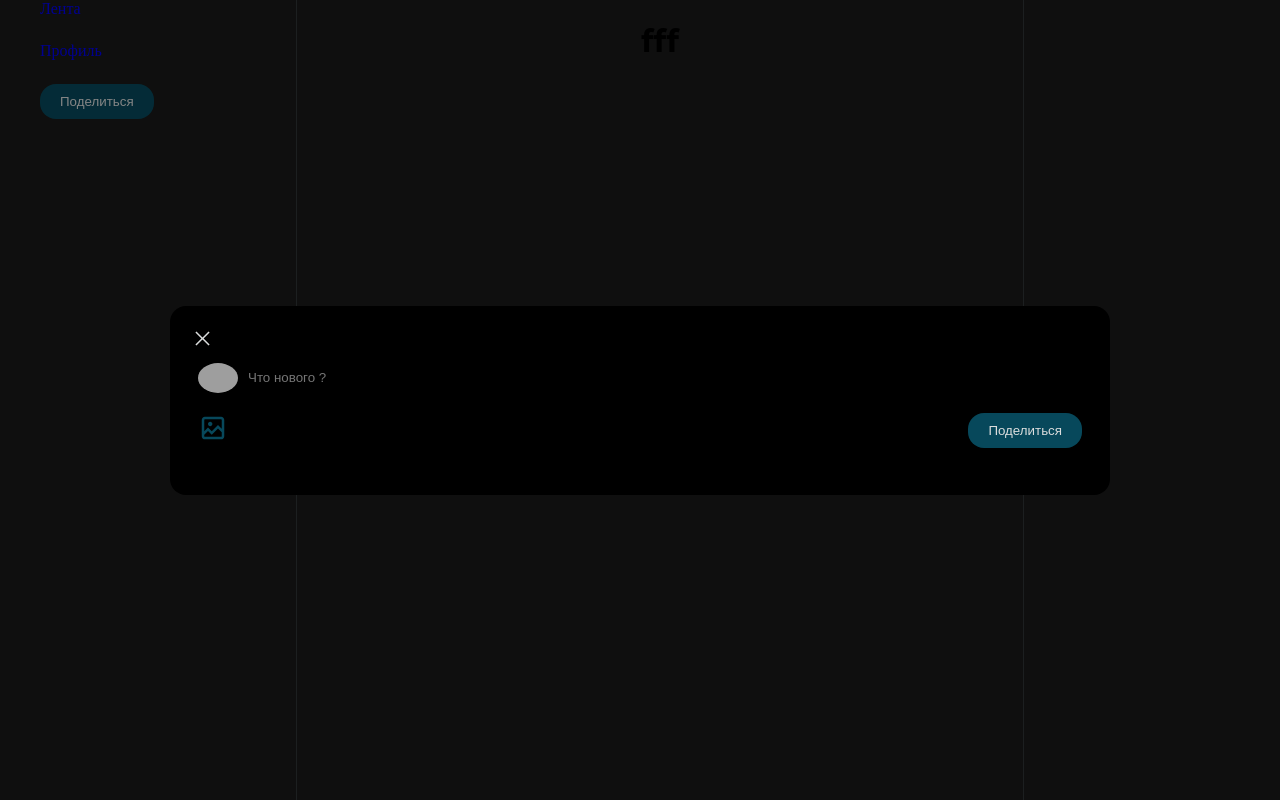
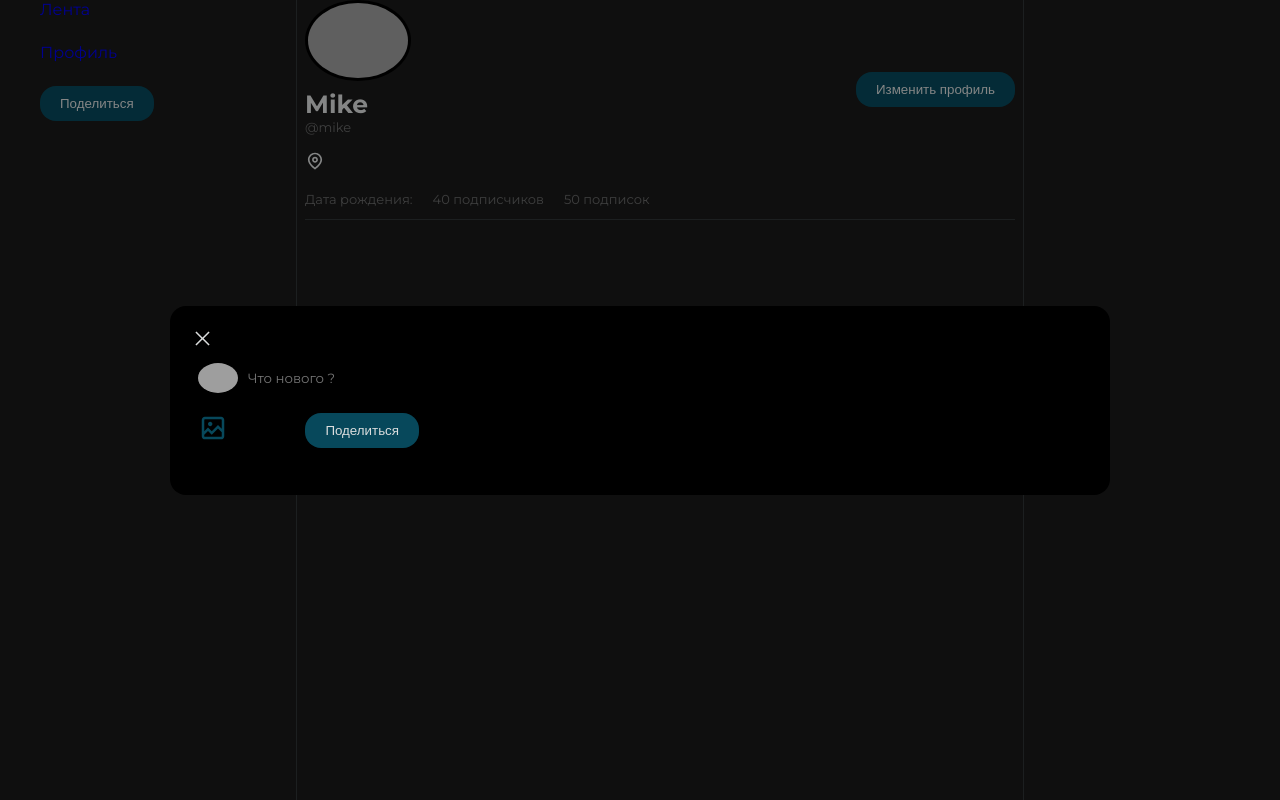
Before and after one commit to laimix99/chatweet, a Nuxt app: page /Profile in a window 1280 px wide. Both pictures are taken after a click on the button "Поделиться". Built offline with nearby package versions, Linux system fonts and the light colour scheme; grey boxes are pictures that could not be loaded.

Commit message:
add UserProfile

```diff
--- a/app.vue
+++ b/app.vue
@@ -15,7 +15,7 @@ const storeMain = useStoreMain()
         @close="storeMain.showModal = false"
         />
     </div>
-    <div class="flex-grow  w-3-5 content">
+    <div class="flex-grow w-3-5 content">
       <NuxtPage />
     </div>
     <div class="w-1/5">
@@ -41,8 +41,9 @@ body,
 .br {
   outline: 1px solid red;
 }
-h1, h2, span, p {
+h1, h2, span, p, a, input, textarea {
   font-family: 'Montserrat', sans-serif;
+  margin: 0;
 }
 .content {
   border-right: 1px solid #2f3335 ;
--- a/components/BaseImg.vue
+++ b/components/BaseImg.vue
@@ -9,5 +9,13 @@ const props = defineProps({
   <div class="flex">
     <img v-if="view === 'post'" :src="props.src" class="rounded-8px max-h-400px max-w-500px"/>
     <img v-if="view === 'avatar'" class="rounded-1/2 w-40px" :src="props.src" alt="">
+    <img v-if="view === 'profile'" class="rounded-1/2 w-100px profile" :src="props.src" alt="">
   </div>
 </template>
+
+<style scoped>
+  .profile {
+    border: 3px solid black;
+
+  }
+</style>
--- a/components/BaseModal.vue
+++ b/components/BaseModal.vue
@@ -4,7 +4,7 @@ const emit = defineEmits(['close'])
 
 <template>
   <div class="flex flex-col min-h-screen w-full top-0 left-0 w-100vw z-999 modal items-center justify-center absolute ">
-    <div class=" bg-black rounded-16px w-full max-w-900px p-5 items-center justify-center">
+    <div class=" bg-black flex flex-col rounded-16px w-full max-w-900px p-5 items-start">
       <MySvg icon="close" @click="emit('close')"/>
       <Share
         color="black"
--- /dev/null
+++ b/components/ModalEdit.vue
@@ -0,0 +1,101 @@
+<script setup>
+const emit = defineEmits(['close'])
+const storeMain = useStoreMain()
+
+const state = reactive({
+  name: '',
+  description: '',
+  location: '',
+  webSite: '',
+  date: '',
+})
+
+const changeProfile = () => {
+  const userInfo = {
+    name: state.name,
+    description: state.description,
+    location: state.location,
+    webSite: state.webSite,
+    date: state.date,
+  }
+  console.log(userInfo);
+  storeMain.changeProfile(userInfo)
+  storeMain.showEdit = false
+}
+
+</script>
+
+<template>
+  <div class="flex flex-col min-h-screen w-full top-0 left-0 w-100vw z-999 modal items-center justify-center absolute ">
+    <div class=" bg-black flex flex-col rounded-16px w-full max-w-600px p-5 items-start ">
+      <div class="flex flex-row w-full items-center justify-between">
+        <div class="flex flex-row gap-3 items-center">
+          <MySvg icon="close" @click="emit('close')"/>
+          <h1 class="text-hex-dbdddd text-20px">Изменить профиль</h1>
+        </div>
+        <MyButton @click="changeProfile">Сохранить</MyButton>
+      </div>
+      <div class="flex flex-col w-full gap-4 items-start">
+        <BaseImg
+          view="profile"
+          :src="storeMain.authorDefault.avatarUrl"
+        />
+        <input
+          v-model="state.name"
+          class="bg-black rounded-5px h-30px text-hex-dbdddd w-full p-5 text-20px box-border"
+          :placeholder="storeMain.authorDefault.name"
+          type="text"
+        >
+        <textarea
+          v-model="state.description"
+          class="bg-black rounded-5px h-80px text-hex-dbdddd text-left w-full pl-3 text-20px box-border"
+          placeholder="О себе"
+        />
+        <input
+          v-model="state.location"
+          class="bg-black rounded-5px h-30px text-hex-dbdddd w-full p-5 text-20px box-border"
+          placeholder="Местоположение"
+          type="text"
+        >
+        <input
+          v-model="state.webSite"
+          class="bg-black rounded-5px h-30px text-hex-dbdddd w-full p-5 text-20px box-border"
+          placeholder="Веб сайт"
+          type="text"
+        >
+        <input
+          v-model="state.date"
+          class="bg-black rounded-5px h-30px text-hex-dbdddd w-full p-5 text-20px box-border"
+          type="date"
+
+        >
+      </div>
+    </div>
+  </div>
+</template>
+
+<style scoped>
+  input {
+    outline: 1px solid gray;
+  }
+  input:focus {
+    outline: 3px solid #07485B;
+  }
+  textarea {
+    resize: none;
+    /* outline: 1px solid gray; */
+  }
+  textarea:focus {
+    outline: 3px solid #07485B;
+  }
+  input[type="date"] {
+
+  }
+  ::-webkit-calendar-picker-indicator {
+    background-color: #07485B;
+    padding: 5px;
+    border-radius: 5px;
+
+    /* opacity: 0; */
+  }
+</style>
--- a/components/MyButton.vue
+++ b/components/MyButton.vue
@@ -1,5 +1,5 @@
 <template>
-   <button class="bg-hex-07485B rounded-16px text-hex-dbdddd py-10px px-20px">
+   <button class="bg-hex-07485B rounded-16px text-hex-dbdddd py-10px px-20px whitespace-nowrap hover:bg-hex-073644 ">
       <slot/>
     </button>
 </template>
@@ -7,5 +7,7 @@
 <style scoped >
   button {
     border: none;
+    /* background: #073644; */
   }
+
 </style>
--- a/components/MySvg.vue
+++ b/components/MySvg.vue
@@ -16,6 +16,7 @@ const props = defineProps({
     </svg>
     <svg v-if="props.icon === 'add'" width="30" fill="#07485B" height="30" viewBox="0 0 24 24" aria-hidden="true" class="r-yyyyoo r-dnmrzs r-bnwqim r-lrvibr r-4qtqp9 r-z80fyv r-1plcrui r-19wmn03" style="color: rgb(29, 155, 240);"><g><path d="M3 5.5C3 4.119 4.119 3 5.5 3h13C19.881 3 21 4.119 21 5.5v13c0 1.381-1.119 2.5-2.5 2.5h-13C4.119 21 3 19.881 3 18.5v-13zM5.5 5c-.276 0-.5.224-.5.5v9.086l3-3 3 3 5-5 3 3V5.5c0-.276-.224-.5-.5-.5h-13zM19 15.414l-3-3-5 5-3-3-3 3V18.5c0 .276.224.5.5.5h13c.276 0 .5-.224.5-.5v-3.086zM9.75 7C8.784 7 8 7.784 8 8.75s.784 1.75 1.75 1.75 1.75-.784 1.75-1.75S10.716 7 9.75 7z"></path></g></svg>
     <svg v-if="props.icon === 'send'" class="send" width="30" height="30" viewBox="0 0 48 48" xmlns="http://www.w3.org/2000/svg"><path d="M6 40V8l38 16Zm3-4.65L36.2 24 9 12.5v8.4L21.1 24 9 27Zm0 0V12.5 27Z"/></svg>
+    <svg v-if="props.icon === 'location'" width="20" height="20" fill="#dbdddd" viewBox="0 0 24 24" aria-hidden="true" class="r-yyyyoo r-dnmrzs r-bnwqim r-lrvibr r-1bwzh9t r-4qtqp9 r-1xvli5t r-1d4mawv r-1plcrui"><g><path d="M12 7c-1.93 0-3.5 1.57-3.5 3.5S10.07 14 12 14s3.5-1.57 3.5-3.5S13.93 7 12 7zm0 5c-.827 0-1.5-.673-1.5-1.5S11.173 9 12 9s1.5.673 1.5 1.5S12.827 12 12 12zm0-10c-4.687 0-8.5 3.813-8.5 8.5 0 5.967 7.621 11.116 7.945 11.332l.555.37.555-.37c.324-.216 7.945-5.365 7.945-11.332C20.5 5.813 16.687 2 12 2zm0 17.77c-1.665-1.241-6.5-5.196-6.5-9.27C5.5 6.916 8.416 4 12 4s6.5 2.916 6.5 6.5c0 4.073-4.835 8.028-6.5 9.27z"></path></g></svg>
   </div>
 </template>
 
--- a/components/News.vue
+++ b/components/News.vue
@@ -17,7 +17,7 @@
         <h1 class="font-700 text-hex-dbdddd text-15px">{{ post.author.name }}</h1>
         <span class="font-400 text-hex-dbdddd opacity-40">{{ post.author.username }}</span>
       </div>
-      <div class="flex flex-col items-start">
+      <div class="flex flex-col mt-10px gap-3 items-start">
         <h2 class="text-hex-dbdddd text-left text-18px leading-10px">{{ post.text }}</h2>
         <div class="flex flex-row gap-2">
           <BaseImg
--- /dev/null
+++ b/components/UserProfile.vue
@@ -0,0 +1,50 @@
+<script setup>
+  const storeMain = useStoreMain()
+
+</script>
+
+<template>
+  <div class="flex flex-col w-full pb-3 profile items-center">
+   <div class="flex flex-row w-full items-center justify-between">
+      <div class="flex flex-col w-full items-start">
+        <BaseImg
+          view="profile"
+          :src="storeMain.authorDefault.avatarUrl"
+        />
+        <h1 class=" font-700 mt-2 text-hex-dbdddd text-25px">{{ storeMain.authorDefault.name }}</h1>
+        <span class="font-400 text-hex-dbdddd opacity-40 text-13px">{{ storeMain.authorDefault.username }}</span>
+        <p class=" font-700 mt-2 text-hex-dbdddd text-15px" >{{ storeMain.authorDefault.description }}</p>
+        <div
+          class="flex flex-row mt-2 items-center"
+        >
+          <MySvg
+            icon="location"
+          />
+          <p class="font-700 text-hex-dbdddd  text-13px" >{{ storeMain.authorDefault.location }}</p>
+        </div>
+        <a
+          class="mt-2 text-hex-07485B text-14px no-underline hover:underline "
+          :href="storeMain.authorDefault.web_site"
+        >
+          {{ storeMain.authorDefault.web_site }}
+        </a>
+      </div>
+      <MyButton
+        @click="storeMain.showEdit = true"
+      >
+        Изменить профиль
+      </MyButton>
+      <ModalEdit
+        v-if="storeMain.showEdit"
+        @close="storeMain.showEdit = false"
+      />
+    </div>
+    <UserProfileInfo/>
+  </div>
+</template>
+
+<style scoped>
+.profile {
+  border-bottom: 1px solid #2f3335 ;
+}
+</style>
--- /dev/null
+++ b/components/UserProfileInfo.vue
@@ -0,0 +1,11 @@
+<script setup>
+  const storeMain = useStoreMain()
+</script>
+
+<template>
+  <div class="flex flex-row mt-3 text-hex-dbdddd w-full opacity-40 gap-5 items-start">
+    <h1 class="font-400 text-13px">Дата рождения: {{ storeMain.authorDefault.dateOfBirth }}</h1>
+    <span class="cursor-pointer font-400 text-13px hover:underline ">40 подписчиков</span>
+    <span class="cursor-pointer font-400 text-13px hover:underline">50 подписок</span>
+  </div>
+</template>
--- a/composables/useStoreMain.ts
+++ b/composables/useStoreMain.ts
@@ -7,11 +7,25 @@ export const useStoreMain = defineStore('counter', () => {
     username: '@mike',
     name: 'Mike',
     avatarUrl: 'https://img.freepik.com/free-vector/man-shows-gesture-of-a-great-idea_10045-637.jpg?w=2000',
+    dateOfBirth: '',
+    description: '',
+    location: '',
+    web_site: '',
   } as any;
 
   const posts = useStorage('posts', []);
 
   const showModal = ref(false)
+
+  const showEdit = ref(false)
+
+  function changeProfile(prof: any) {
+    // authorDefault.name = prof.name
+    authorDefault.dateOfBirth = prof.date
+    authorDefault.description = prof.description
+    authorDefault.location = prof.location
+    authorDefault.web_site = prof.webSite
+  }
 
   function clearStorege() {
     posts.value = []
@@ -81,6 +95,7 @@ export const useStoreMain = defineStore('counter', () => {
   return {
     posts,
     showModal,
+    showEdit,
     authorDefault,
     postAdd,
     postDelete,
@@ -89,5 +104,6 @@ export const useStoreMain = defineStore('counter', () => {
     commentAdd,
     commentDelete,
     clearStorege,
+    changeProfile,
   };
 });
--- a/pages/Profile.vue
+++ b/pages/Profile.vue
@@ -1,5 +1,8 @@
 <template>
   <div class="flex flex-col w-full items-center">
-    <h1>fff</h1>
+    <div class="flex flex-col w-full px-2 box-border items-center ">
+
+      <UserProfile/>
+    </div>
   </div>
 </template>
```
